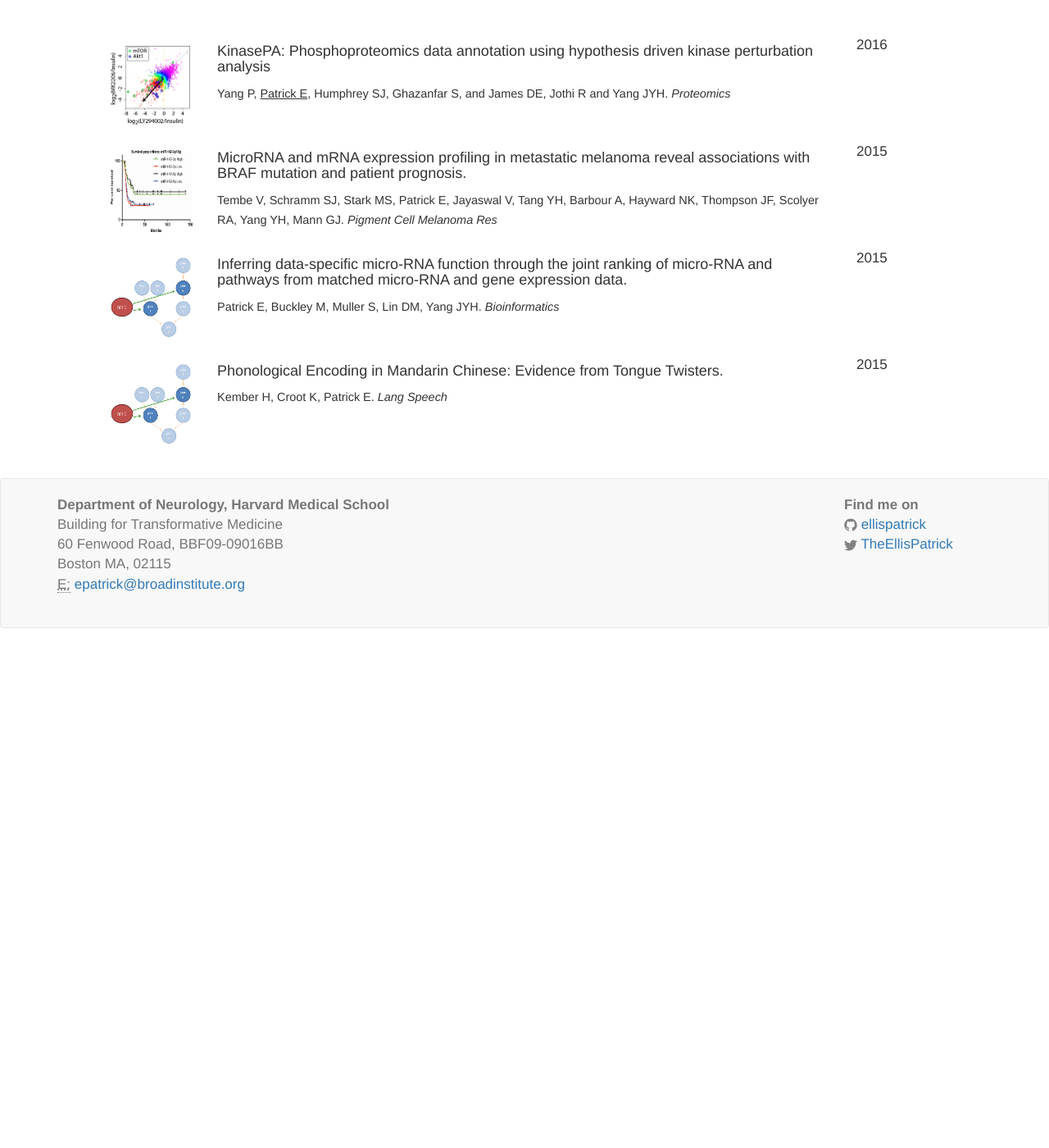
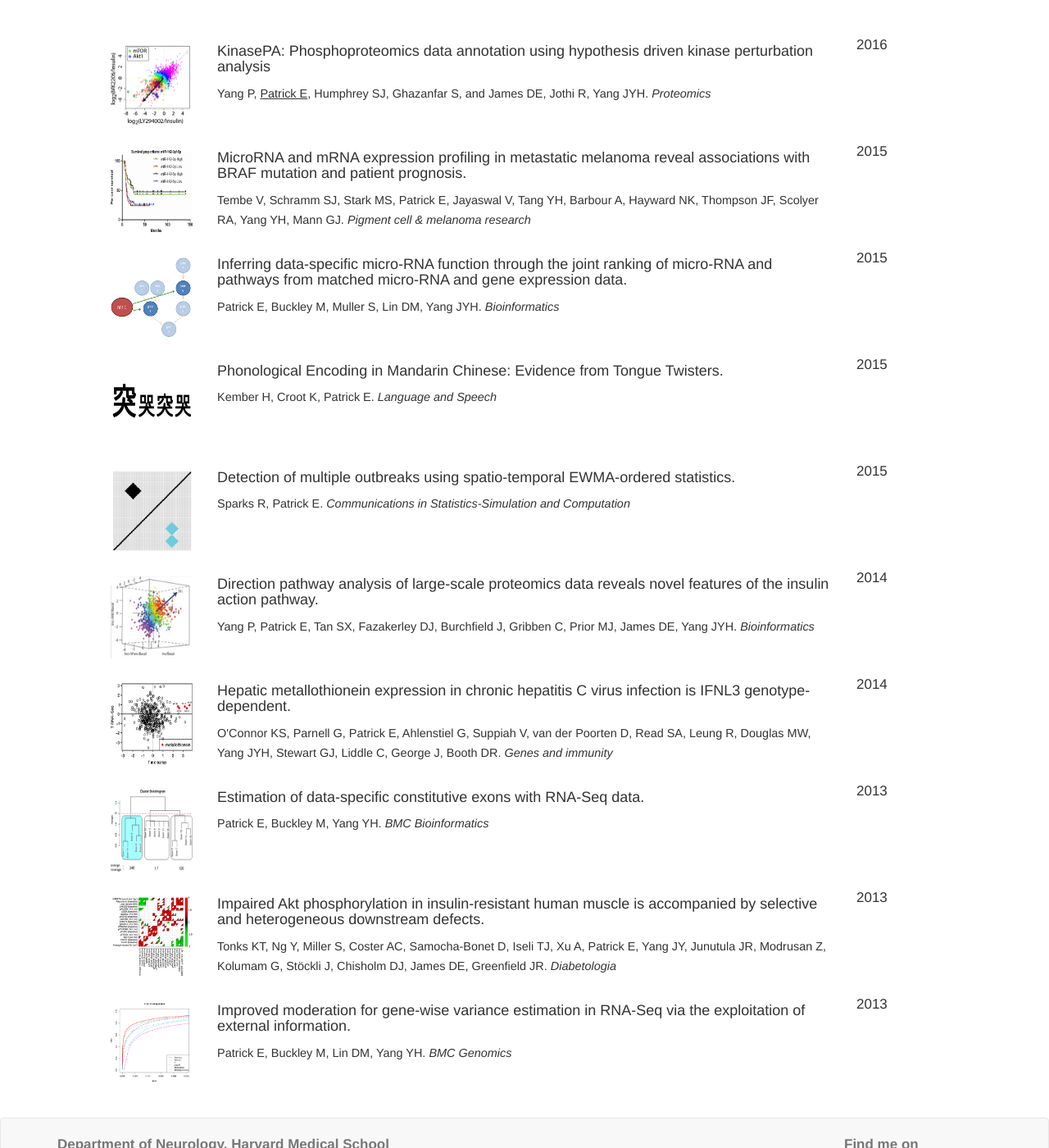
Before and after one commit to ellispatrick/ellispatrick.github.io, a Jekyll site: the page built from publications.html, in a window 1280 px wide and 1400 px high, scrolled down 226 px. Shown: the whole window at 82% size. Built offline with Jekyll 4.4.1, drawn with Linux system fonts in a browser that asks for light colours; nearby versions of some CDN libraries; a style sheet for code colours, icons or effects is not loaded; before the commit the page ends 992 px from its top, so only the background shows below that.

Commit message:
Pub images

```diff
--- a/_data/publications.yml
+++ b/_data/publications.yml
@@ -2,7 +2,7 @@
 - title: >
     KinasePA: Phosphoproteomics data annotation using hypothesis driven kinase perturbation analysis
   author: >
-    Yang P, <u>Patrick E</u>, Humphrey SJ, Ghazanfar S, and James DE, Jothi R and Yang JYH.
+    Yang P, <u>Patrick E</u>, Humphrey SJ, Ghazanfar S, and James DE, Jothi R, Yang JYH.
   year: 2016
   image: ../images/Publications/2016KinasePA.png
   where: Proteomics
@@ -15,7 +15,7 @@
     Tembe V, Schramm SJ, Stark MS, Patrick E, Jayaswal V, Tang YH, Barbour A, Hayward NK, Thompson JF, Scolyer RA, Yang YH, Mann GJ.
   year: 2015
   image: ../images/Publications/2015Tembe.png
-  where: Pigment Cell Melanoma Res
+  where: Pigment cell & melanoma research
   name: PubMed
   url: https://www.ncbi.nlm.nih.gov/pubmed/25490969
 
@@ -34,7 +34,67 @@
   author: >
     Kember H, Croot K, Patrick E.
   year: 2015
-  image: ../images/Publications/2015pMim.png
-  where: Lang Speech
+  image: ../images/Publications/2015Kember.png
+  where: Language and Speech
   name: PubMed
   url: https://www.ncbi.nlm.nih.gov/pubmed/27483738
+
+- title: >
+    Detection of multiple outbreaks using spatio-temporal EWMA-ordered statistics.
+  author: >
+    Sparks R, Patrick E.
+  year: 2015
+  image: ../images/Publications/2015Sparks.png
+  where: Communications in Statistics-Simulation and Computation
+  name:
+  url:
+
+- title: >
+    Direction pathway analysis of large-scale proteomics data reveals novel features of the insulin action pathway.
+  author: >
+    Yang P, Patrick E, Tan SX, Fazakerley DJ, Burchfield J, Gribben C, Prior MJ, James DE, Yang JYH.
+  year: 2014
+  image: ../images/Publications/2014Yang.png
+  where: Bioinformatics
+  name: PubMed
+  url: https://www.ncbi.nlm.nih.gov/pubmed/24167158
+
+- title: >
+    Hepatic metallothionein expression in chronic hepatitis C virus infection is IFNL3 genotype-dependent.
+  author: >
+    O'Connor KS, Parnell G, Patrick E, Ahlenstiel G, Suppiah V, van der Poorten D, Read SA, Leung R, Douglas MW, Yang JYH, Stewart GJ, Liddle C, George J, Booth DR.
+  year: 2014
+  image: ../images/Publications/2014Oconnor.jpg
+  where: Genes and immunity
+  name: PubMed
+  url: https://www.ncbi.nlm.nih.gov/pubmed/24335707
+
+- title: >
+    Estimation of data-specific constitutive exons with RNA-Seq data.
+  author: >
+    Patrick E, Buckley M, Yang YH.
+  year: 2013
+  image: ../images/Publications/2013Exon.jpg
+  where: BMC Bioinformatics
+  name: PubMed
+  url: https://www.ncbi.nlm.nih.gov/pubmed/23360225
+
+- title: >
+    Impaired Akt phosphorylation in insulin-resistant human muscle is accompanied by selective and heterogeneous downstream defects.
+  author: >
+    Tonks KT, Ng Y, Miller S, Coster AC, Samocha-Bonet D, Iseli TJ, Xu A, Patrick E, Yang JY, Junutula JR, Modrusan Z, Kolumam G, Stöckli J, Chisholm DJ, James DE, Greenfield JR.
+  year: 2013
+  image: ../images/Publications/2013Diabetes.png
+  where: Diabetologia
+  name: PubMed
+  url: https://www.ncbi.nlm.nih.gov/pubmed/23344726
+
+- title: >
+    Improved moderation for gene-wise variance estimation in RNA-Seq via the exploitation of external information.
+  author: >
+    Patrick E, Buckley M, Lin DM, Yang YH.
+  year: 2013
+  image: ../images/Publications/2013Mod.png
+  where: BMC Genomics
+  name: PubMed
+  url: https://www.ncbi.nlm.nih.gov/pubmed/23368783
```
Also changed, not shown: images/Publications/2013Diabetes.png (added), images/Publications/2013Exon.jpg (added), images/Publications/2013Mod.png (added), images/Publications/2014Oconnor.jpg (added), images/Publications/2014Yang.png (added), images/Publications/2015Kember.png (added), images/Publications/2015Sparks.png (added).
